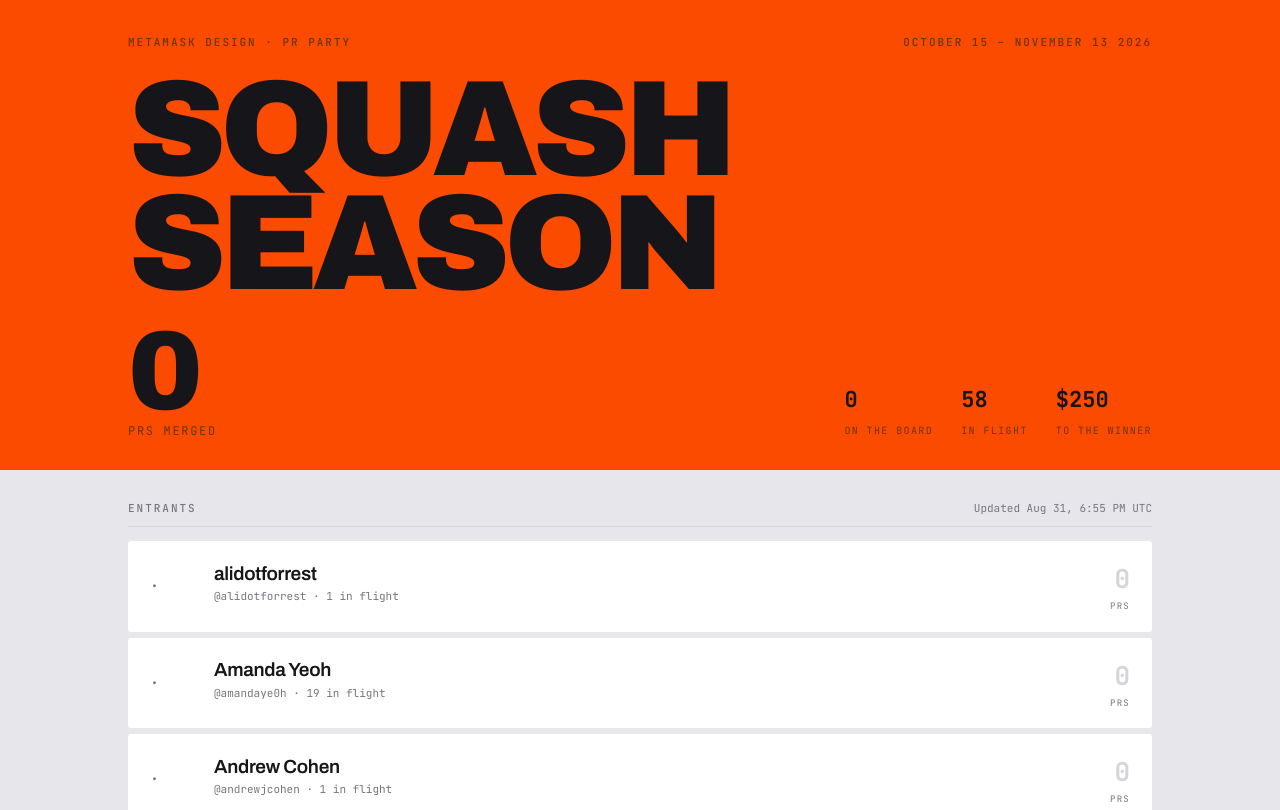
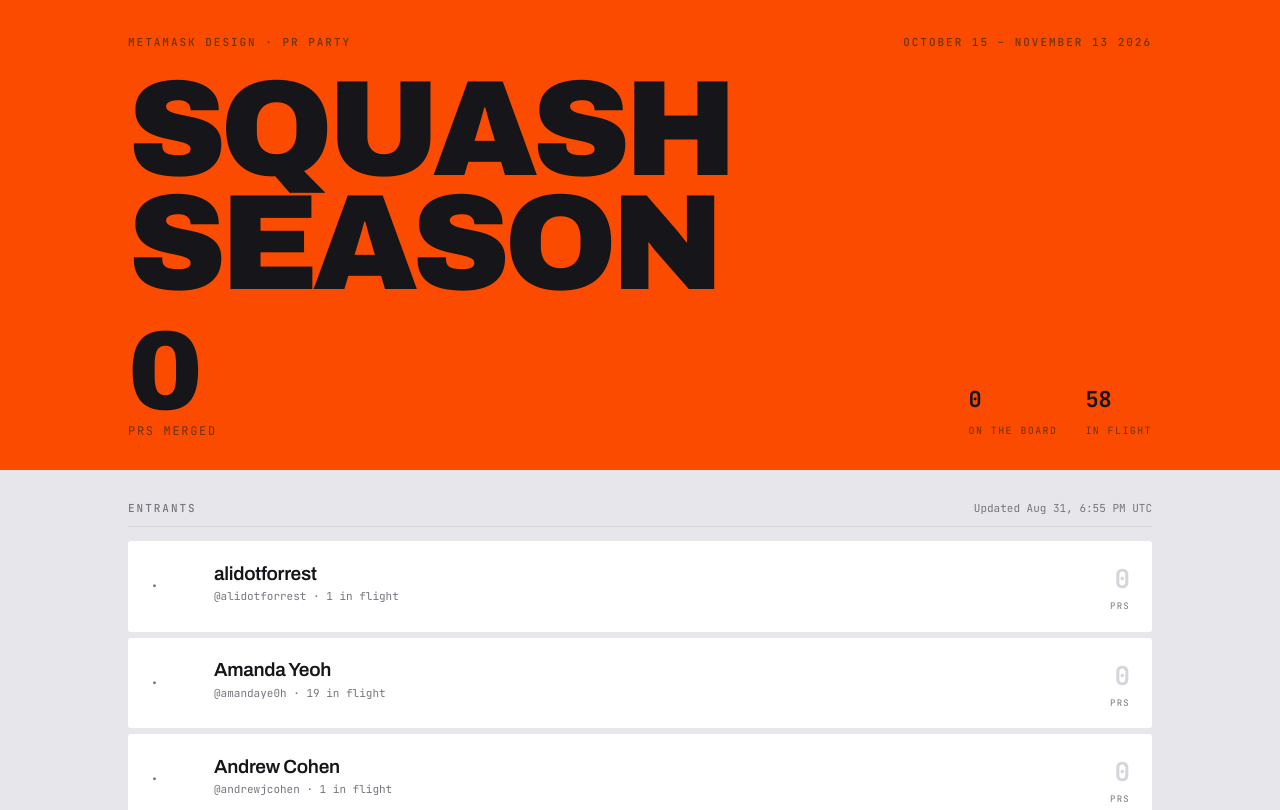
Before and after one commit to MetaMask/experimental-bug-bash, a plain HTML site: page index.html in a window 1280 px wide. Shown: the top 810 px of the page. Drawn offline with Linux system fonts and the light colour scheme.

Commit message:
Remove the  prize stat from the hero
Co-authored-by: Cursor <cursoragent@cursor.com>

```diff
--- a/index.html
+++ b/index.html
@@ -385,7 +385,6 @@
       <div class="side-stats">
         <div class="side-stat"><span class="n" id="players">0</span><span class="k">on the board</span></div>
         <div class="side-stat"><span class="n" id="open">0</span><span class="k">in flight</span></div>
-        <div class="side-stat"><span class="n" id="prize">$250</span><span class="k">to the winner</span></div>
       </div>
     </div>
   </div>
@@ -483,7 +482,6 @@
     document.getElementById("players").textContent =
       d.standings.filter((r) => r.points > 0).length;
     document.getElementById("open").textContent = d.totals.inFlight ?? 0;
-    document.getElementById("prize").textContent = d.prize;
     document.getElementById("stamp").textContent = fmtStamp(d.updatedAt);
 
     const max = d.standings.reduce((m, r) => Math.max(m, r.points), 0);
```
